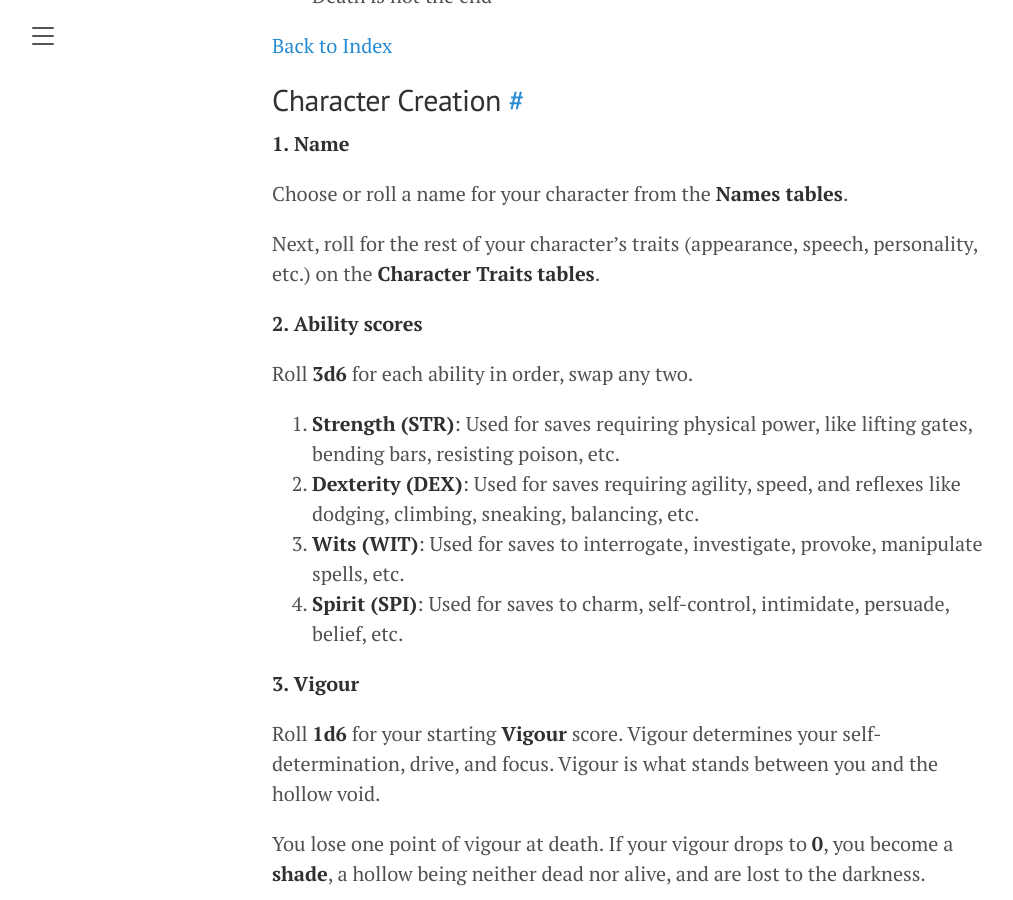
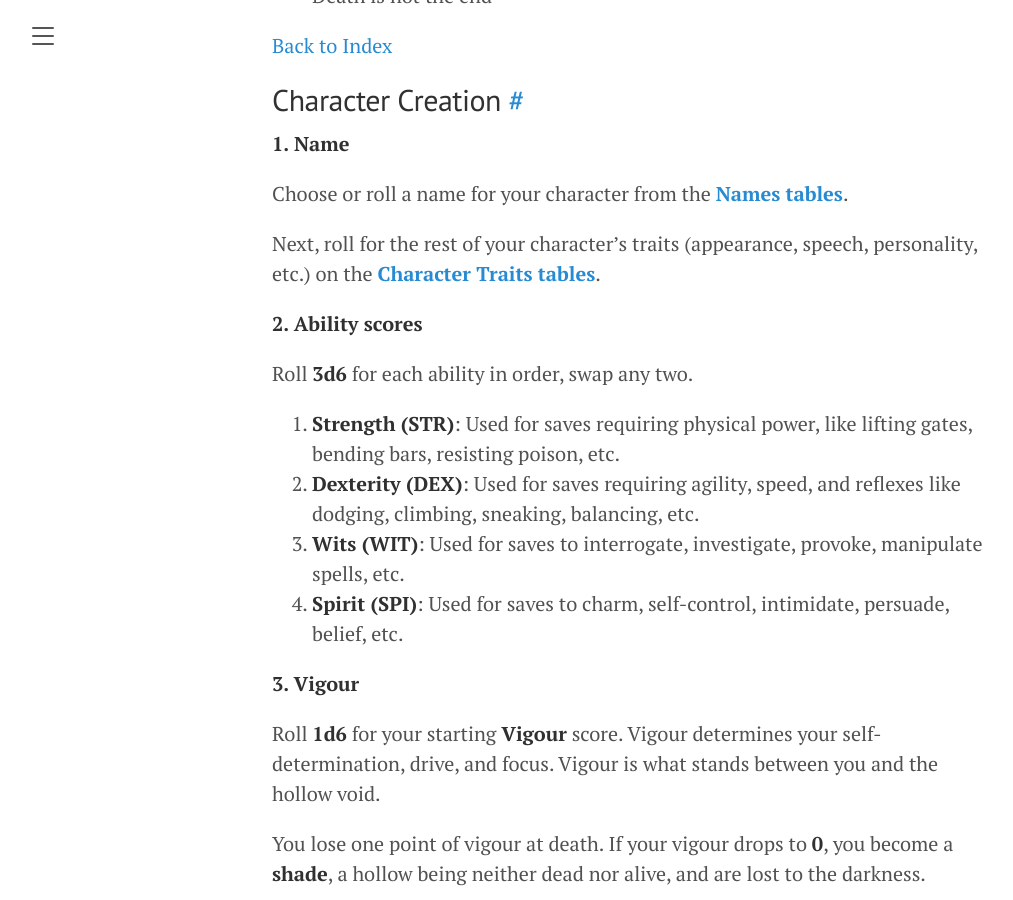
Before and after one commit to byodinsbeardrpg/byodinsbeardrpg.github.io, a Jekyll site: the page built from srd.md, in a window 1280 px wide and 900 px high, scrolled down 7166 px. Shown: the whole window, without its empty margins (8-1021 px from the left). Built offline with Jekyll 4.4.1, drawn with Linux system fonts in a browser that asks for light colours; some of the changed lines change nothing that is shown.

Commit message:
Update srd.md

```diff
--- a/srd.md
+++ b/srd.md
@@ -241,9 +241,9 @@ What type of adventures can player characters expect?
 
 **1. Name**
 
-Choose or roll a name for your character from the **Names tables**.
+Choose or roll a name for your character from the **[Names tables](#names)**.
 
-Next, roll for the rest of your character's traits (appearance, speech, personality, etc.) on the **Character Traits** **tables**.
+Next, roll for the rest of your character's traits (appearance, speech, personality, etc.) on the [**Character Traits tables**](#character-traits).
 
 
 
```
